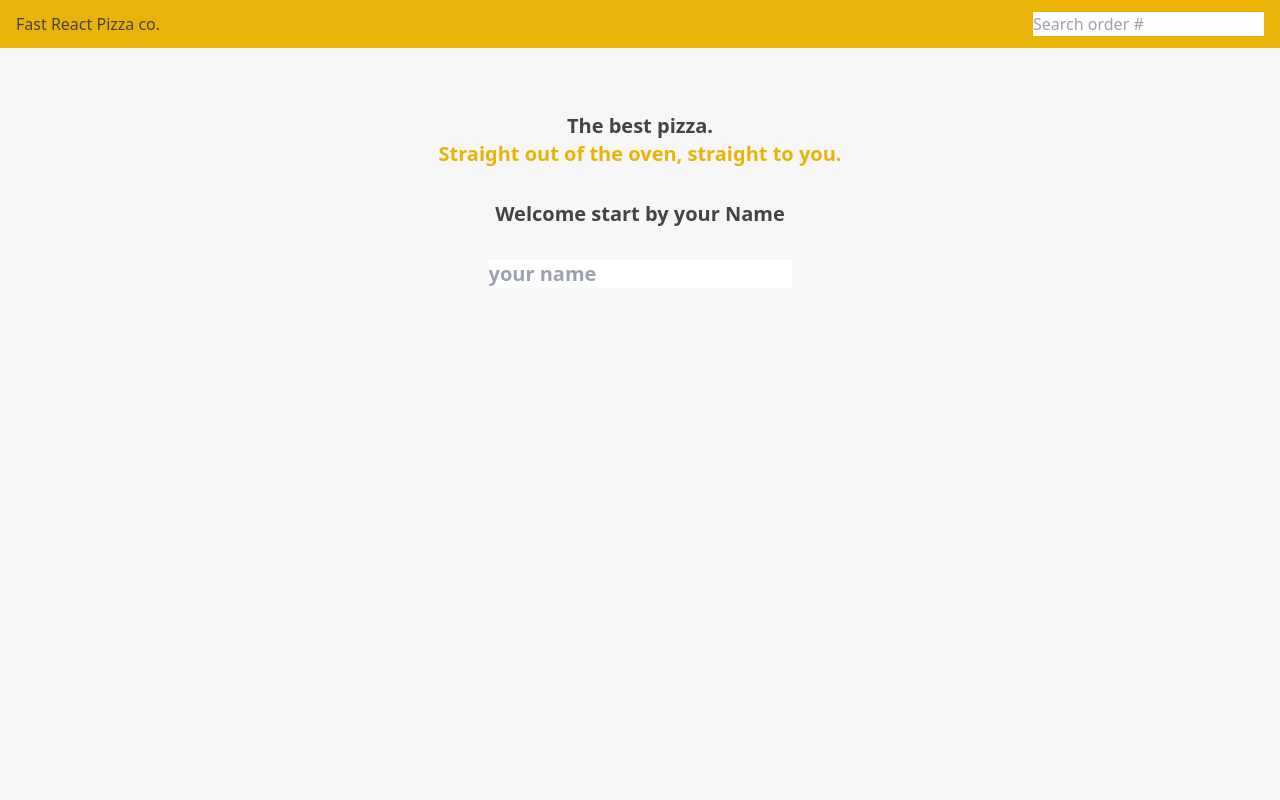
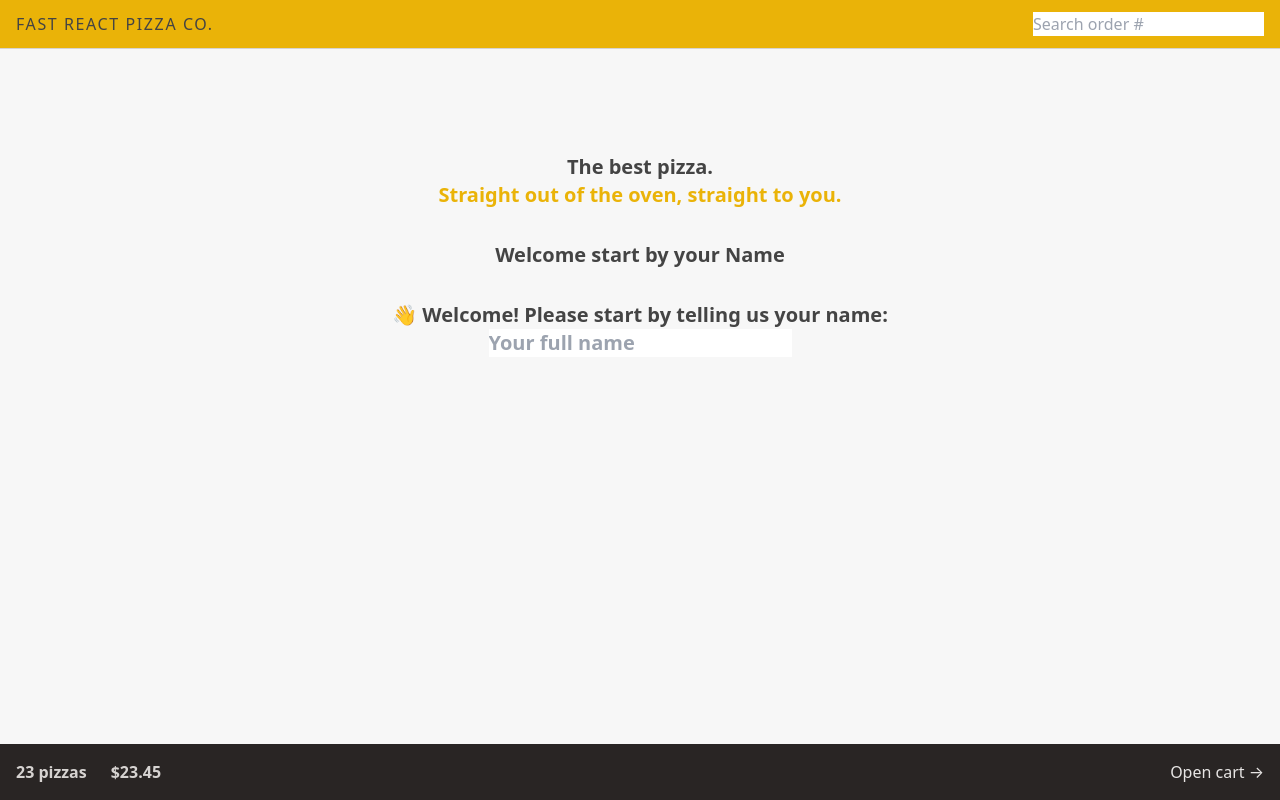
Before and after one commit to Syfer0/Fast-react-pizza, a React (Vite) app: page / in a window 1280 px wide. Shown: the top 800 px of the page. Built offline with nearby package versions, Linux system fonts and the light colour scheme.

Commit message:
Fix layout and added username

```diff
--- a/src/App.jsx
+++ b/src/App.jsx
@@ -39,7 +39,7 @@ const router = createBrowserRouter([
 ])
  function App() {
    return (
-     <div className='space-y-10'>
+     <div >
 <RouterProvider router={router}/>
 
 
--- /dev/null
+++ b/src/features/user/Username.jsx
@@ -0,0 +1,9 @@
+import React from 'react'
+
+function Username() {
+  return (
+    <div className=' hidden text-sm font-semibold'>Arman</div>
+  )
+}
+
+export default Username
--- a/src/ui/Header.jsx
+++ b/src/ui/Header.jsx
@@ -1,12 +1,15 @@
 import React from 'react'
 import { Link } from 'react-router-dom'
 import Searchorder from '../features/order/Searchorder'
+import Username from '../features/user/Username'
 function Header() {
   return (
     <div>
-    <header className=" flex item-center container mx-auto bg-yellow-500 px-4 py-3 justify-between">
-        <Link to='/'> Fast React Pizza co.</Link>
+    <header className=" flex item-center container mx-auto bg-yellow-500 px-4 py-3 justify-between  border-b border-stone-300
+     uppercase ">
+        <Link to='/' className=' uppercase tracking-widest'> Fast React Pizza co.</Link>
         <Searchorder/>
+        <Username/>
     </header>
     </div>
   )
--- a/src/ui/Home.jsx
+++ b/src/ui/Home.jsx
@@ -1,22 +1,8 @@
-import { Link } from "react-router-dom";
-
 import React from "react";
-// import Header from "./Header";
-
-// const Header = () => {
-//   return (
-//     <header className=" flex item-center container mx-auto bg-yellow-500 px-4 py-3 justify-between"  >
-//             Fast React Pizza co.
-//           <br />
-//           <input type="text" alt="search order #" className="rounded m-3"  />
-
-//     </header>
-//   );
-// };
-
+import CreateUser from "../features/user/CreateUser";
 function Home() {
   return (
-    <div className="grid h-screen grid-rows-[auto_1fr_auto]">
+    <div className=" my-10">
       <h1 className="text-center text-xl font-semibold py-8">
         The best pizza.
         <br />
@@ -25,7 +11,7 @@ function Home() {
           Straight out of the oven, straight to you.
         </p>
       <p className=" py-8">Welcome start by your Name </p>
-      <input type="text" placeholder="your name" className=" " />
+      <CreateUser/>
       </h1>
     </div>
   );
```
